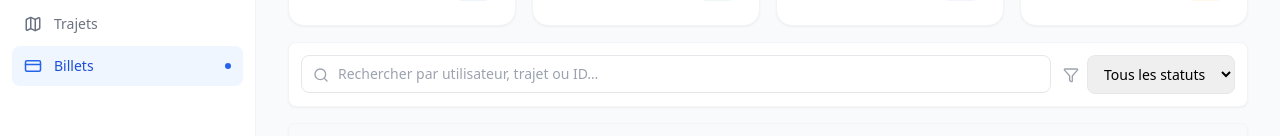
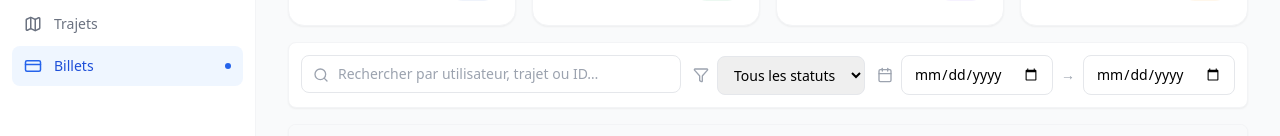
Before and after one commit to Francksean/tripiz-admin-web, a React (Vite) app: page /tickets in a window 1280 px wide. Shown: the part 240-376 px from the top of the page. Built offline with nearby package versions, Linux system fonts and the light colour scheme; no server answers.

Commit message:
Added a filter based on dates on the tickets page

```diff
--- a/src/pages/Tickets/components/ticketsComponents.jsx
+++ b/src/pages/Tickets/components/ticketsComponents.jsx
@@ -1,5 +1,5 @@
 import React, { useEffect, useState } from 'react';
-import { Search, Filter, Eye, MapPin, CheckCircle, XCircle, AlertCircle, Ticket, Bus, Wallet } from 'lucide-react';
+import { Search, Filter, Eye, MapPin, CheckCircle, XCircle, AlertCircle, Ticket, Bus, Wallet, Calendar, X } from 'lucide-react';
 import TicketDetailModal from "./DetailsModal.jsx";
 import { trajetService }     from "../../../Services/TrajetService.js";
 import { itineraryService }  from "../../../Services/ItineraireService.js";
@@ -37,6 +37,17 @@ const formatDate = (d) => {
     return date.toLocaleDateString('fr-FR') + ' ' + date.toLocaleTimeString('fr-FR', { hour: '2-digit', minute: '2-digit' });
 };
 
+// Convertit une date (Date | string) en clé "YYYY-MM-DD" locale, pour comparer avec un <input type="date">
+const toDateKey = (d) => {
+    if (!d) return null;
+    const date = new Date(d);
+    if (Number.isNaN(date.getTime())) return null;
+    const y = date.getFullYear();
+    const m = String(date.getMonth() + 1).padStart(2, '0');
+    const day = String(date.getDate()).padStart(2, '0');
+    return `${y}-${m}-${day}`;
+};
+
 // ── Carte de statistique (même style que StatisticsPage.jsx) ────────────────
 const StatCard = ({ label, value, Icon, accent, loading }) => (
     <div className="relative bg-white rounded-2xl p-5 shadow-sm border border-gray-100 overflow-hidden
@@ -65,6 +76,10 @@ const TicketsPage = () => {
     const [error, setError]               = useState(null);
     const [searchTerm, setSearchTerm]     = useState('');
     const [statusFilter, setStatusFilter] = useState('Tous les statuts');
+
+    // Filtre par plage de dates (sur la date d'achat)
+    const [dateFrom, setDateFrom] = useState('');
+    const [dateTo, setDateTo]     = useState('');
 
     const [showDetailModal, setShowDetailModal] = useState(false);
     const [selectedTicket, setSelectedTicket]   = useState(null);
@@ -142,6 +157,8 @@ const TicketsPage = () => {
 
     const openDetail = (ticket) => { setSelectedTicket(ticket); setShowDetailModal(true); };
 
+    const resetDateFilter = () => { setDateFrom(''); setDateTo(''); };
+
     // Stats calculées à partir des données réelles
     const statsCards = [
         { label: 'Total Tickets',    value: tickets.length,
@@ -161,8 +178,16 @@ const TicketsPage = () => {
         const q = searchTerm.toLowerCase();
         const matchSearch = !q || userLabel.includes(q) || tripLabel.includes(q) || String(t.ticketId).toLowerCase().includes(q);
         const matchStatus = statusFilter === 'Tous les statuts' || status === statusFilter;
-        return matchSearch && matchStatus;
+
+        // Filtre par date d'achat (bornes incluses, comparaison sur la date locale seule)
+        const purchaseKey = toDateKey(t.purchaseDate);
+        const matchDateFrom = !dateFrom || (purchaseKey && purchaseKey >= dateFrom);
+        const matchDateTo = !dateTo || (purchaseKey && purchaseKey <= dateTo);
+
+        return matchSearch && matchStatus && matchDateFrom && matchDateTo;
     });
+
+    const hasDateFilter = Boolean(dateFrom || dateTo);
 
     return (
         <div className="p-3 lg:p-4 bg-gray-50 min-h-screen">
@@ -209,6 +234,7 @@ const TicketsPage = () => {
                                 className="w-full pl-9 pr-3 py-2 text-sm border border-gray-200 rounded-lg focus:ring-2 focus:ring-blue-500 focus:border-transparent"
                             />
                         </div>
+
                         <div className="flex items-center gap-2">
                             <Filter size={16} className="text-gray-400" />
                             <select
@@ -222,6 +248,37 @@ const TicketsPage = () => {
                                 <option value="EXPIRE">Expiré</option>
                                 <option value="ANNULE">Annulé</option>
                             </select>
+                        </div>
+
+                        {/* Filtre par plage de dates (date d'achat) */}
+                        <div className="flex items-center gap-2">
+                            <Calendar size={16} className="text-gray-400 flex-shrink-0" />
+                            <input
+                                type="date"
+                                value={dateFrom}
+                                max={dateTo || undefined}
+                                onChange={(e) => setDateFrom(e.target.value)}
+                                className="px-3 py-2 text-sm border border-gray-200 rounded-lg focus:ring-2 focus:ring-blue-500 focus:border-transparent"
+                                aria-label="Date de début"
+                            />
+                            <span className="text-gray-400 text-sm">→</span>
+                            <input
+                                type="date"
+                                value={dateTo}
+                                min={dateFrom || undefined}
+                                onChange={(e) => setDateTo(e.target.value)}
+                                className="px-3 py-2 text-sm border border-gray-200 rounded-lg focus:ring-2 focus:ring-blue-500 focus:border-transparent"
+                                aria-label="Date de fin"
+                            />
+                            {hasDateFilter && (
+                                <button
+                                    onClick={resetDateFilter}
+                                    title="Réinitialiser les dates"
+                                    className="p-2 text-gray-400 hover:text-gray-600 hover:bg-gray-50 rounded-lg transition-colors"
+                                >
+                                    <X size={15} />
+                                </button>
+                            )}
                         </div>
                     </div>
                 </div>
```
